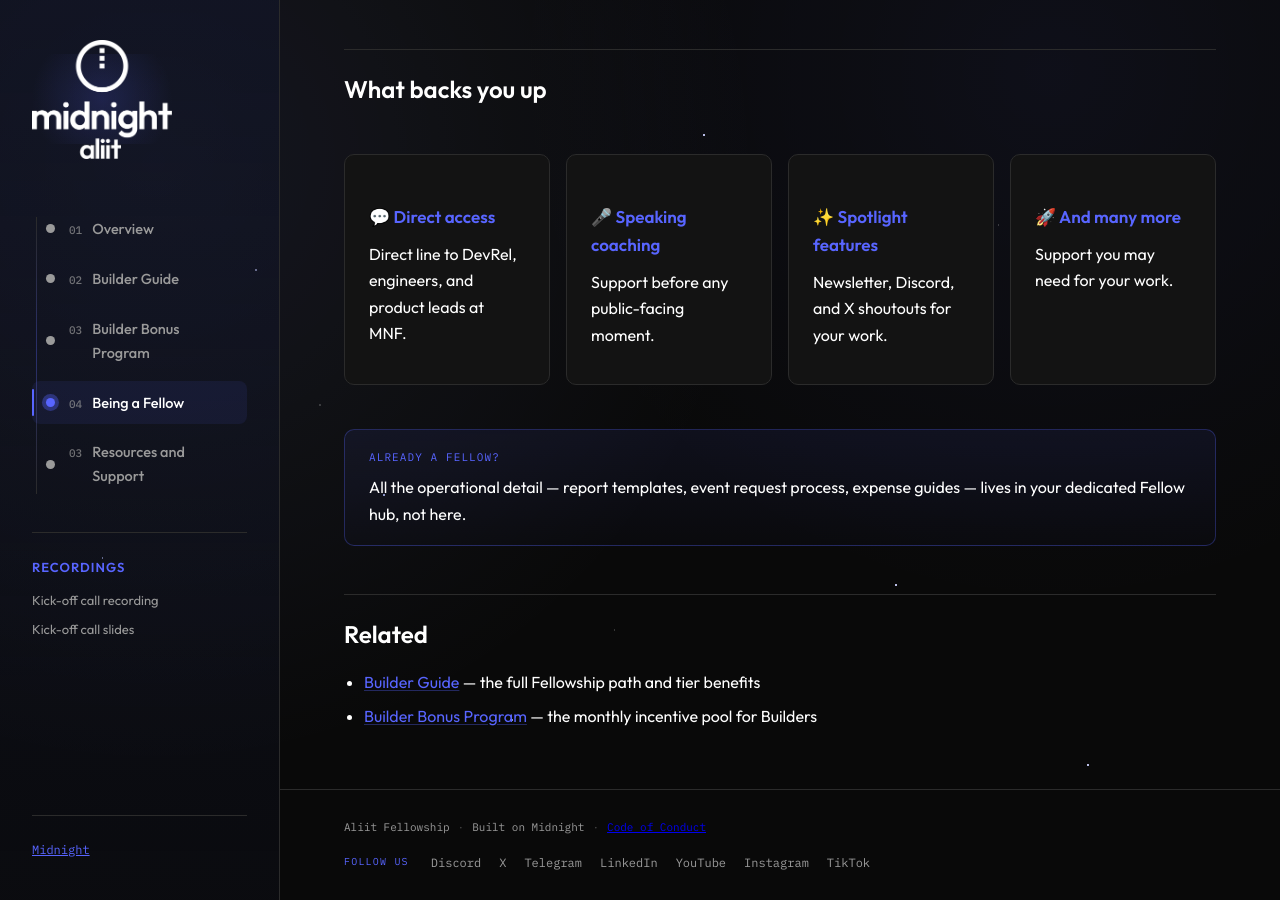
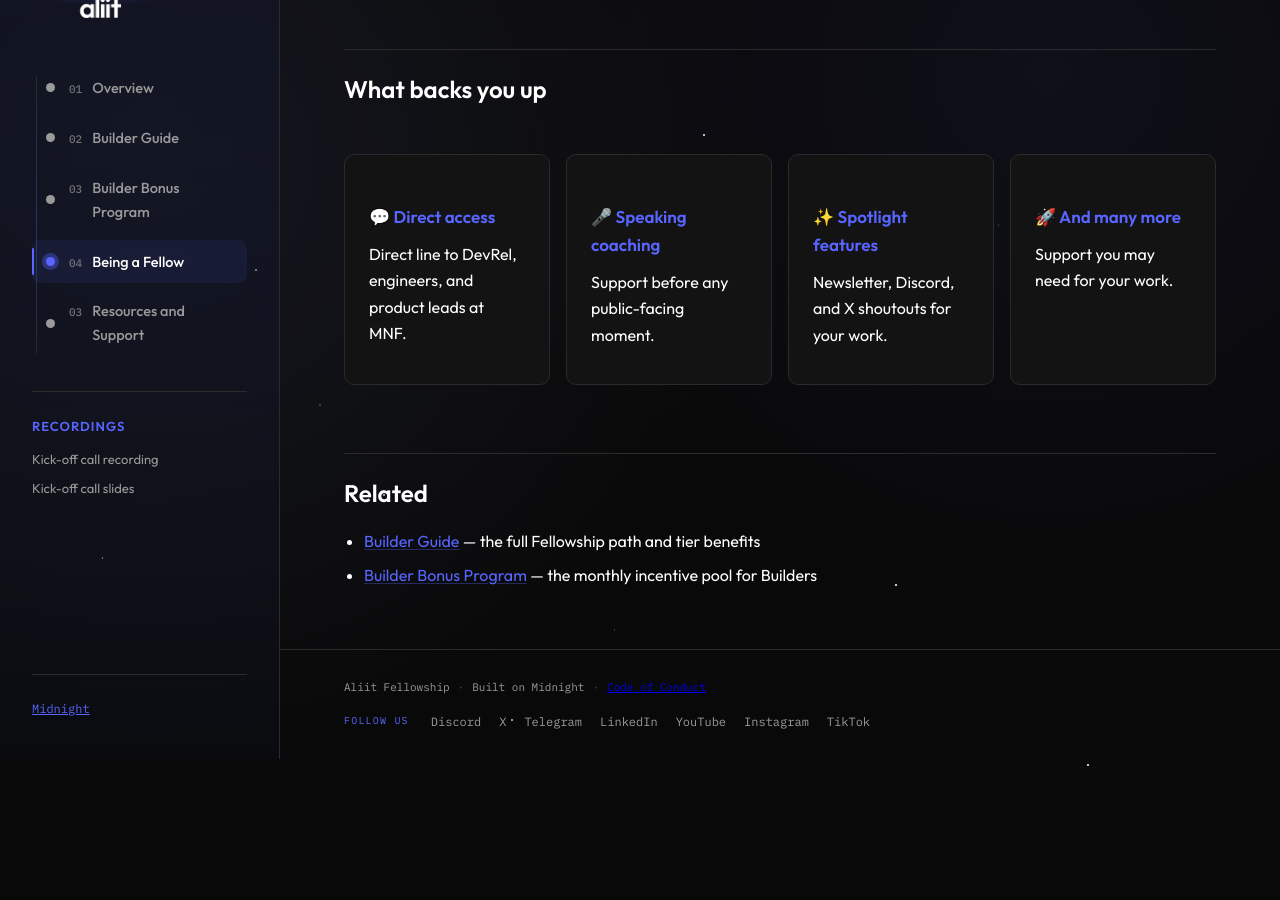
Before and after one commit to zsofimajor/aliit-builder-hub, a Jekyll site: the page built from being-a-fellow/index.md, in a window 1280 px wide and 900 px high, scrolled down 2405 px. Built offline with Jekyll 4.4.1, drawn with Linux system fonts in a browser that asks for light colours; after the commit the page ends 3164 px from its top, so only the background shows below that.

Commit message:
Update index.md

```diff
--- a/being-a-fellow/index.md
+++ b/being-a-fellow/index.md
@@ -87,10 +87,6 @@
   <div class="card"><h3>🚀 And many more</h3><p>Support you may need for your work.</p></div>
 </div>
 
-<div class="callout">
-  <span class="callout-label">Already a Fellow?</span>
-  <p>All the operational detail — report templates, event request process, expense guides — lives in your dedicated Fellow hub, not here.</p>
-</div>
 
 ## Related
 
```
